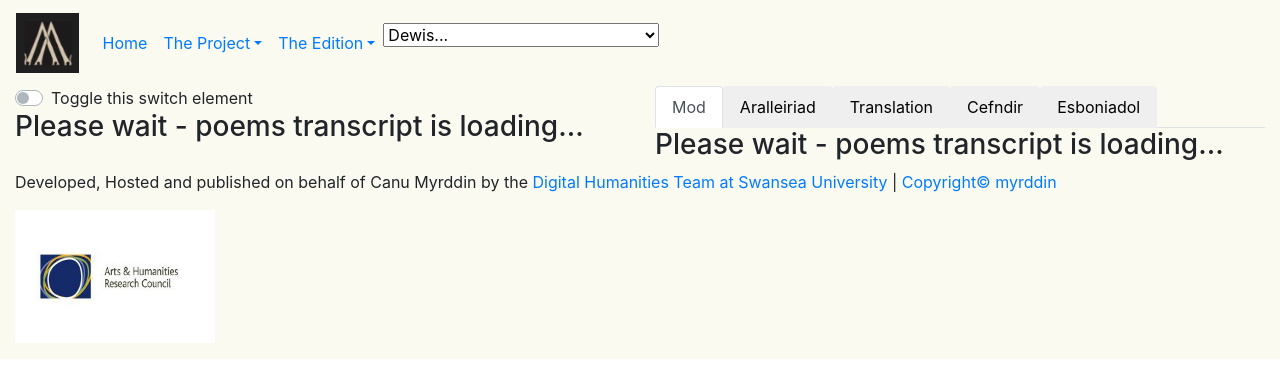
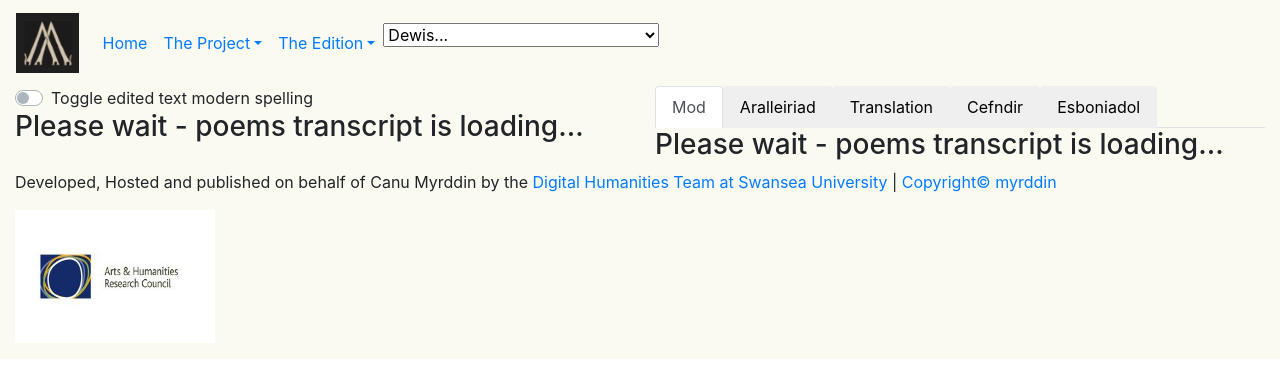
Before and after one commit to casglur/myrddinDjango4Project, a Django app: page /poem/1/ in a window 1280 px wide. Shown: the top 386 px of the page. Run offline with Django 4.2, Linux system fonts and the light colour scheme; some libraries are stand-ins or nearby versions.

Commit message:
changed wording on modern spelling toggle

```diff
--- a/app/myrddin/templates/myrddin/poem.html
+++ b/app/myrddin/templates/myrddin/poem.html
@@ -3,7 +3,7 @@
 {% block edited-text %}
 <div class="custom-control custom-switch">
 	<input type="checkbox" class="custom-control-input" id="customSwitch1">
-	<label class="custom-control-label" for="customSwitch1">Toggle this switch element</label>
+	<label class="custom-control-label" for="customSwitch1">Toggle edited text modern spelling</label>
 </div>
 <div class="poems-container">
 	<pb-page endpoint="http://localhost:8080/exist/apps/myrddin" emit="myrddin" class="embedded">
```
